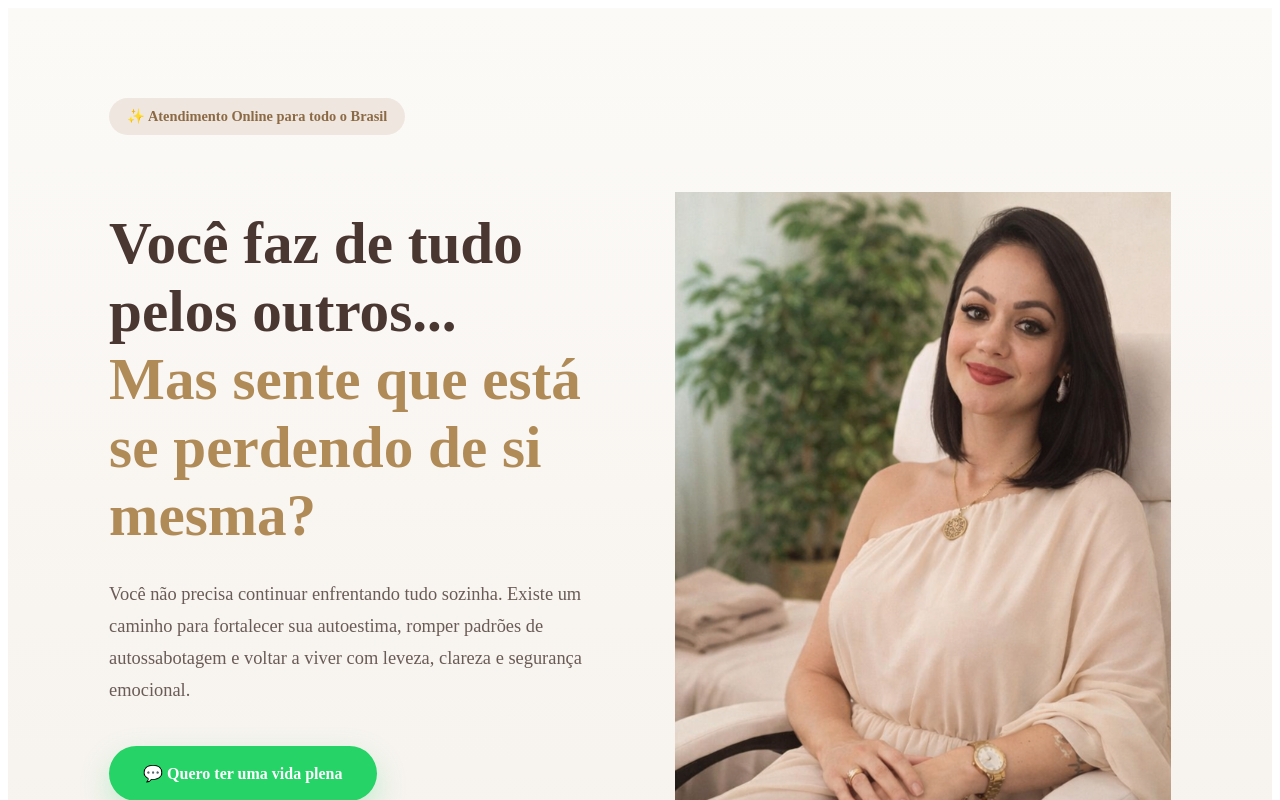
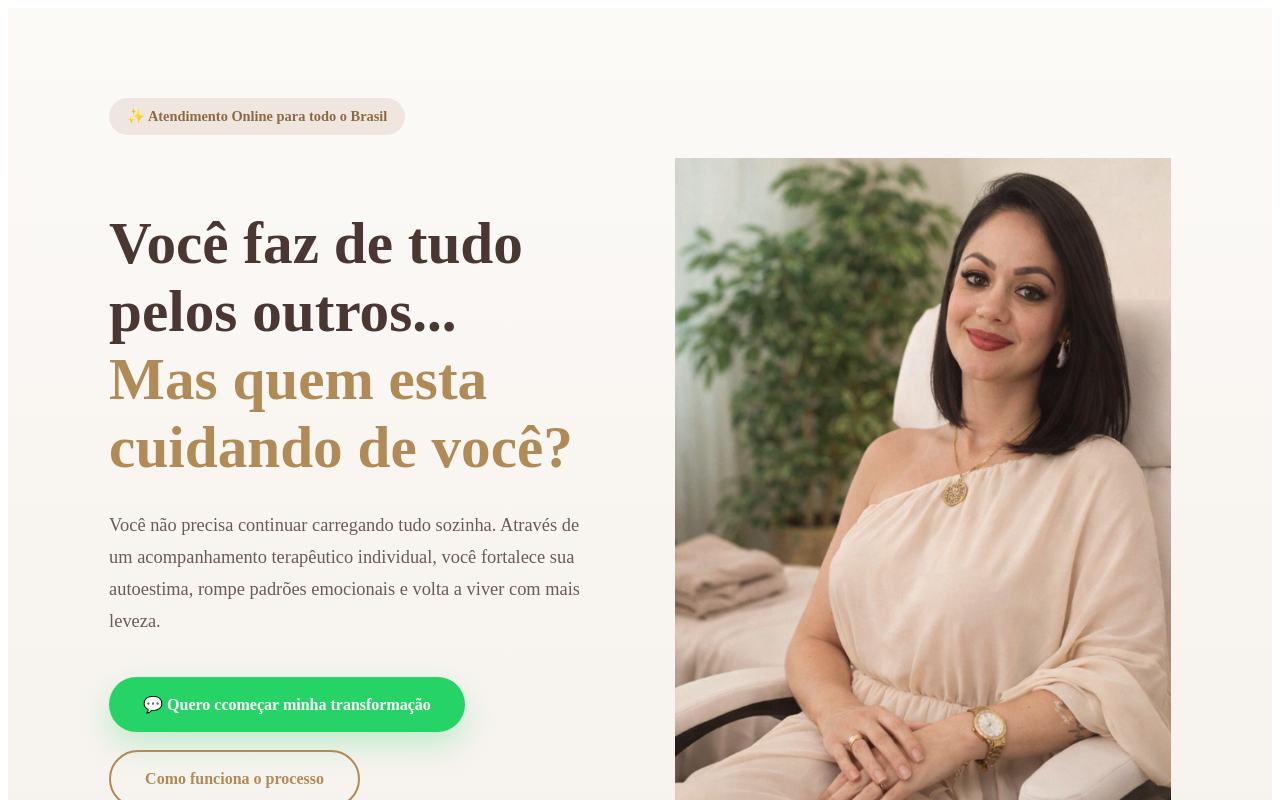
Before and after one commit to Institutokamilahfranco/instituto-kamilah-site, a Next.js app: page / in a window 1280 px wide. Shown: the top 800 px of the page. Built offline with nearby package versions, Linux system fonts and the light colour scheme.

Commit message:
Update page.js

```diff
--- a/app/page.js
+++ b/app/page.js
@@ -75,7 +75,7 @@ useEffect(() => {
         Você faz de tudo pelos outros...
         <br />
         <span style={{ color: "#B08B57" }}>
-          Mas sente que está se perdendo de si mesma?
+          Mas quem esta cuidando de você?
         </span>
       </h1>
 
@@ -87,10 +87,9 @@ useEffect(() => {
           marginBottom: "40px",
         }}
       >
-        Você não precisa continuar enfrentando tudo sozinha.
-        Existe um caminho para fortalecer sua autoestima,
-        romper padrões de autossabotagem e voltar a viver
-        com leveza, clareza e segurança emocional.
+        Você não precisa continuar carregando tudo sozinha.
+
+Através de um acompanhamento terapêutico individual, você fortalece sua autoestima, rompe padrões emocionais e volta a viver com mais leveza.
       </p>
 
       <div
@@ -123,7 +122,7 @@ useEffect(() => {
             boxShadow: "0 12px 30px rgba(37,211,102,.25)",
           }}
         >
-          💬 Quero ter uma vida plena
+          💬 Quero ccomeçar minha transformação
         </a>
 
         <a
@@ -137,7 +136,7 @@ useEffect(() => {
             fontWeight: "700",
           }}
         >
-          Conheça o acompanhamento
+          Como funciona o processo
         </a>
       </div>
 
```
